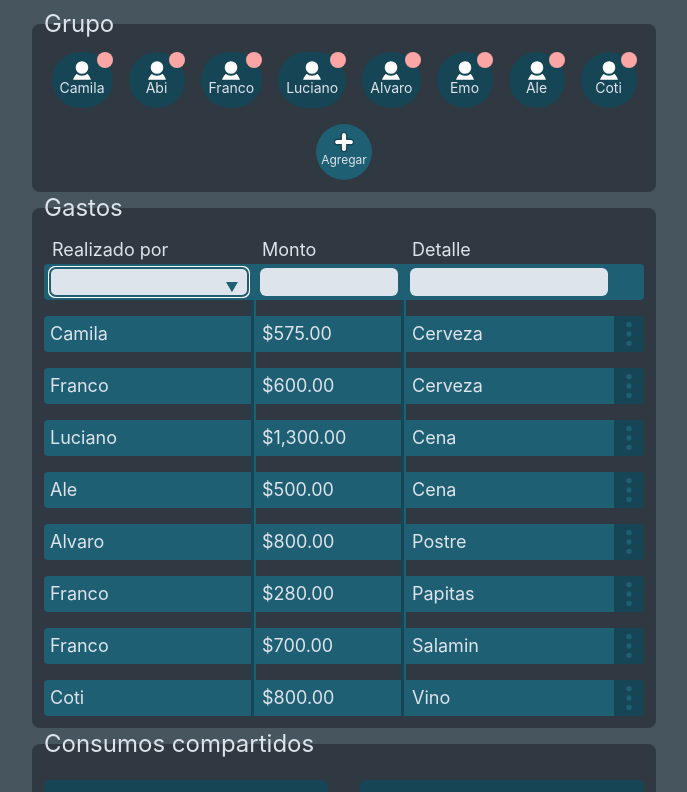
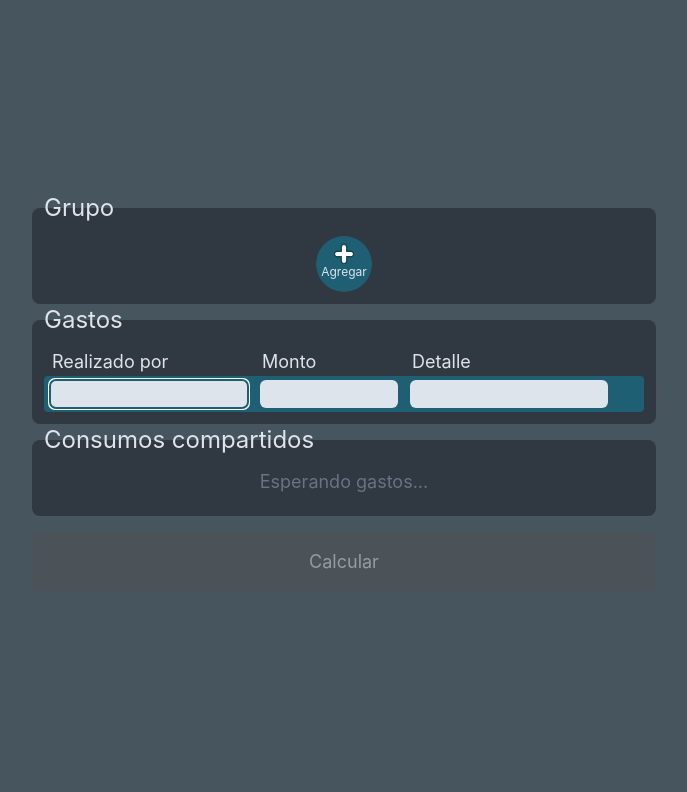
Before and after one commit to ffranco-a/CheckPlease, a React (Create React App) app in the folder check-please/: page /main in a window 1280 px wide. Shown: the top 792 px of the page, without its empty margins (296-983 px from the left). Built offline with nearby package versions, Linux system fonts and the light colour scheme.

Commit message:
clean develop resources

```diff
--- a/check-please/src/App.js
+++ b/check-please/src/App.js
@@ -17,172 +17,13 @@ function App() {
   const [todesCompartenTodo, setTodesCompartenTodo] = useState(null);
 
   //* Objeto con la cantidad de personas en el grupo y array sus nombres
-  // const [grupo, setGrupo] = useState({ cantidad: 0, personas: [] });
-  const [grupo, setGrupo] = useState({
-    "cantidad": 8,
-    "personas": [
-      {
-        "nombre": "camila",
-        "id": 0
-      },
-      {
-        "nombre": "abi",
-        "id": 1
-      },
-      {
-        "nombre": "franco",
-        "id": 2
-      },
-      {
-        "nombre": "luciano",
-        "id": 3
-      },
-      {
-        "nombre": "alvaro",
-        "id": 4
-      },
-      {
-        "nombre": "emo",
-        "id": 5
-      },
-      {
-        "nombre": "ale",
-        "id": 6
-      },
-      {
-        "nombre": "coti",
-        "id": 7
-      }
-    ]
-  });
+  const [grupo, setGrupo] = useState({ cantidad: 0, personas: [] });
 
   //* Array con los gastos individuales realizados
-  // const [gastos, setGastos] = useState([]);
-  const [gastos, setGastos] = useState([
-    {
-      "persona": "camila",
-      "detalle": "cerveza",
-      "monto": "$575.00",
-      "id": 0
-    },
-    {
-      "persona": "franco",
-      "detalle": "cerveza",
-      "monto": "$600.00",
-      "id": 1
-    },
-    {
-      "persona": "luciano",
-      "detalle": "cena",
-      "monto": "$1,300.00",
-      "id": 2
-    },
-    {
-      "persona": "ale",
-      "detalle": "cena",
-      "monto": "$500.00",
-      "id": 3
-    },
-    {
-      "persona": "alvaro",
-      "detalle": "postre",
-      "monto": "$800.00",
-      "id": 4
-    },
-    {
-      "persona": "franco",
-      "detalle": "papitas",
-      "monto": "$280.00",
-      "id": 5
-    },
-    {
-      "persona": "franco",
-      "detalle": "salamin",
-      "monto": "$700.00",
-      "id": 6
-    },
-    {
-      "persona": "coti",
-      "detalle": "vino",
-      "monto": "$800.00",
-      "id": 7
-    }
-  ]);
+  const [gastos, setGastos] = useState([]);
 
   //* Array con las categorias a subdividir por consumo
-  // const [categorias, setCategorias] = useState([]);
-  const [categorias, setCategorias] = useState([
-    {
-      "id": 0,
-      "detalle": "cerveza",
-      "comparten": [
-        "camila",
-        "franco",
-        "abi",
-        "alvaro",
-        "emo"
-      ],
-      "todes": false
-    },
-    {
-      "id": 1,
-      "detalle": "cena",
-      "comparten": [
-        "luciano",
-        "alvaro",
-        "emo",
-        "abi",
-        "camila",
-        "franco"
-      ],
-      "todes": true
-    },
-    {
-      "id": 2,
-      "detalle": "postre",
-      "comparten": [
-        "alvaro"
-      ],
-      "todes": true
-    },
-    {
-      "id": 3,
-      "detalle": "papitas",
-      "comparten": [
-        "franco",
-        "emo",
-        "alvaro",
-        "luciano",
-        "abi",
-        "camila",
-        "coti"
-      ],
-      "todes": false
-    },
-    {
-      "id": 4,
-      "detalle": "salamin",
-      "comparten": [
-        "franco",
-        "camila",
-        "abi",
-        "emo",
-        "ale"
-      ],
-      "todes": false
-    },
-    {
-      "id": 5,
-      "detalle": "vino",
-      "comparten": [
-        "coti",
-        "alvaro",
-        "camila",
-        "emo"
-      ],
-      "todes": false
-    }
-  ]);
+  const [categorias, setCategorias] = useState([]);
 
   //* Objeto con los resultados que se computarán con toda la información de arriba
   const [resultados, setResultados] = useState({});
```
